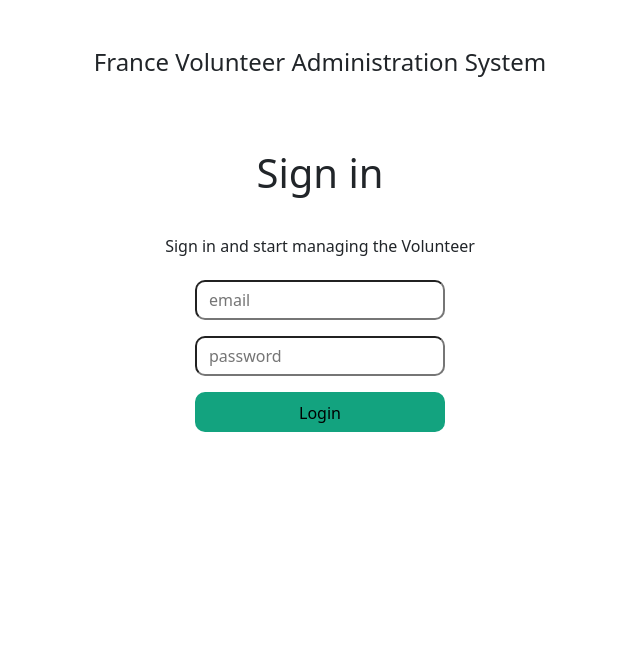
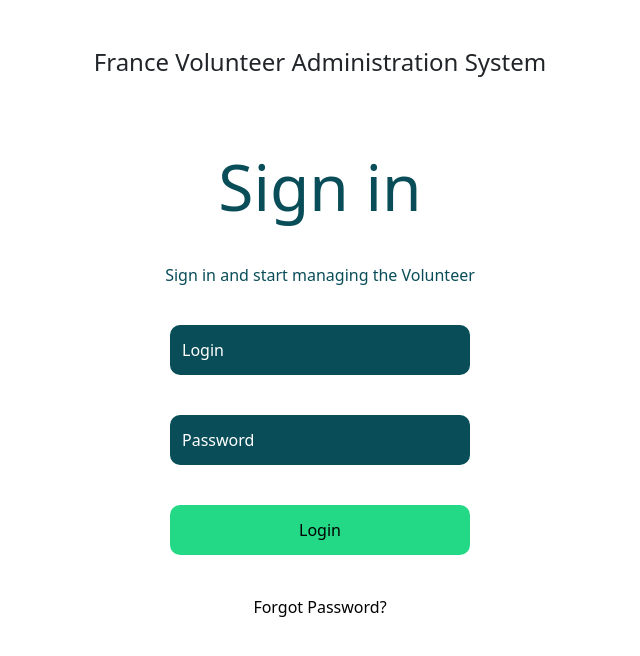
Before and after one commit to thamim1998/franceVolunteerSytemFrontend, a React (Create React App) app: page / in a window 1280 px wide. Shown: the top 656 px of the page, without its empty margins (320-960 px from the left). Built offline with nearby package versions, Linux system fonts and the light colour scheme.

Commit message:
Login component UI completed

```diff
--- a/src/components/LoginComponent/LoginComponent.css
+++ b/src/components/LoginComponent/LoginComponent.css
@@ -1,26 +1,63 @@
+@import url("https://fonts.googleapis.com/css2?family=Roboto:wght@300&display=swap");
+
+body {
+  font-family: "Roboto", sans-serif;
+}
+
+
+h1 {
+  font-size: 4rem !important;
+  font-weight: 400 !important;
+  color: #094d58;
+}
+
+h6 {
+  color: #094d58;
+}
+
 input {
-  height: 40px;
-  width: 250px;
+  height: 50px;
+  width: 300px;
   border-radius: 10px;
   padding: 9px 12px;
   outline: none;
+  border: none;
+  background-color: #094d58;
+  color: white;
 }
 
-input :focus{
-outline: none;
+input :focus {
+  outline: none;
 }
+
+::placeholder { /* Chrome, Firefox, Opera, Safari 10.1+ */
+  color: white;
+  opacity: 1; /* Firefox */
+}
+
+.input-email{
+  margin-bottom: 40px;
+
+}
+
+.input-password{
+  margin-bottom: 40px;
+
+}
+
 
 .button {
   justify-content: center;
   align-items: center;
   padding: 9px 12px;
   gap: 8px;
-  height: 40px;
-  width: 250px;
+  height: 50px;
+  width: 300px;
   border: none;
-  background: #13a37f;
+  background:#24d985;
   border-radius: 10px;
   cursor: pointer;
+  margin-bottom: 40px;
 }
 
 .lable {
@@ -32,7 +69,7 @@ outline: none;
 }
 
 .button:hover {
-  background: #055a4c;
+  background: #14917c;
 }
 
 .button:hover .svg-icon {
@@ -88,3 +125,8 @@ outline: none;
     opacity: 1;
   }
 }
+
+a{
+  color:black !important;
+  text-decoration: none !important;
+}
--- a/src/components/LoginComponent/LoginComponent.jsx
+++ b/src/components/LoginComponent/LoginComponent.jsx
@@ -20,14 +20,14 @@ export default function LoginComponent() {
       <div className="container">
         <h4 className="p-5">France Volunteer Administration System</h4>
         <h1 className="p-3">Sign in</h1>
-        <h6 className="p-3">Sign in and start managing the Volunteer</h6>
+        <h6 className="p-3 mb-4">Sign in and start managing the Volunteer</h6>
         <div className="form">
           <form onSubmit={handleSubmit}>
             <input
               type="email"
-              placeholder="email"
+              placeholder="Login"
               value={email}
-              className='mb-3'
+              className='input-email'
               onChange={(e) => setEmail(e.target.value)}
               required
             />
@@ -35,9 +35,9 @@ export default function LoginComponent() {
 
             <input
               type="password"
-              placeholder="password"
+              placeholder="Password"
               value={password}
-              className='mb-3'
+              className='input-password'
               onChange={(e) => setPassword(e.target.value)}
               required
             />
@@ -45,6 +45,7 @@ export default function LoginComponent() {
             {/* <button className="button-68" type="submit">Login</button> */}
             <button className="button">Login</button>
           </form>
+          <a href="#react">Forgot Password? </a>
         </div>
       </div>
     </div>
```
